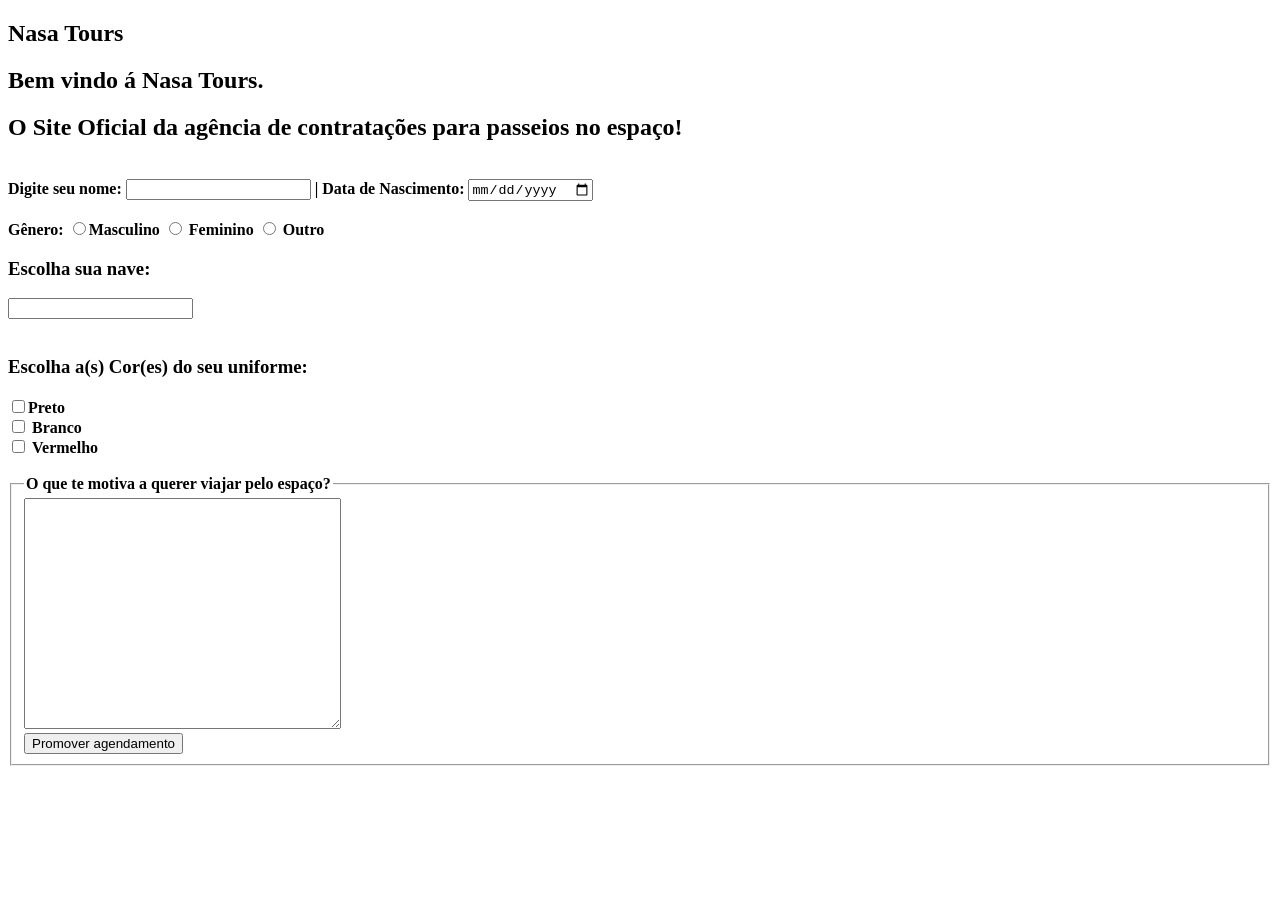
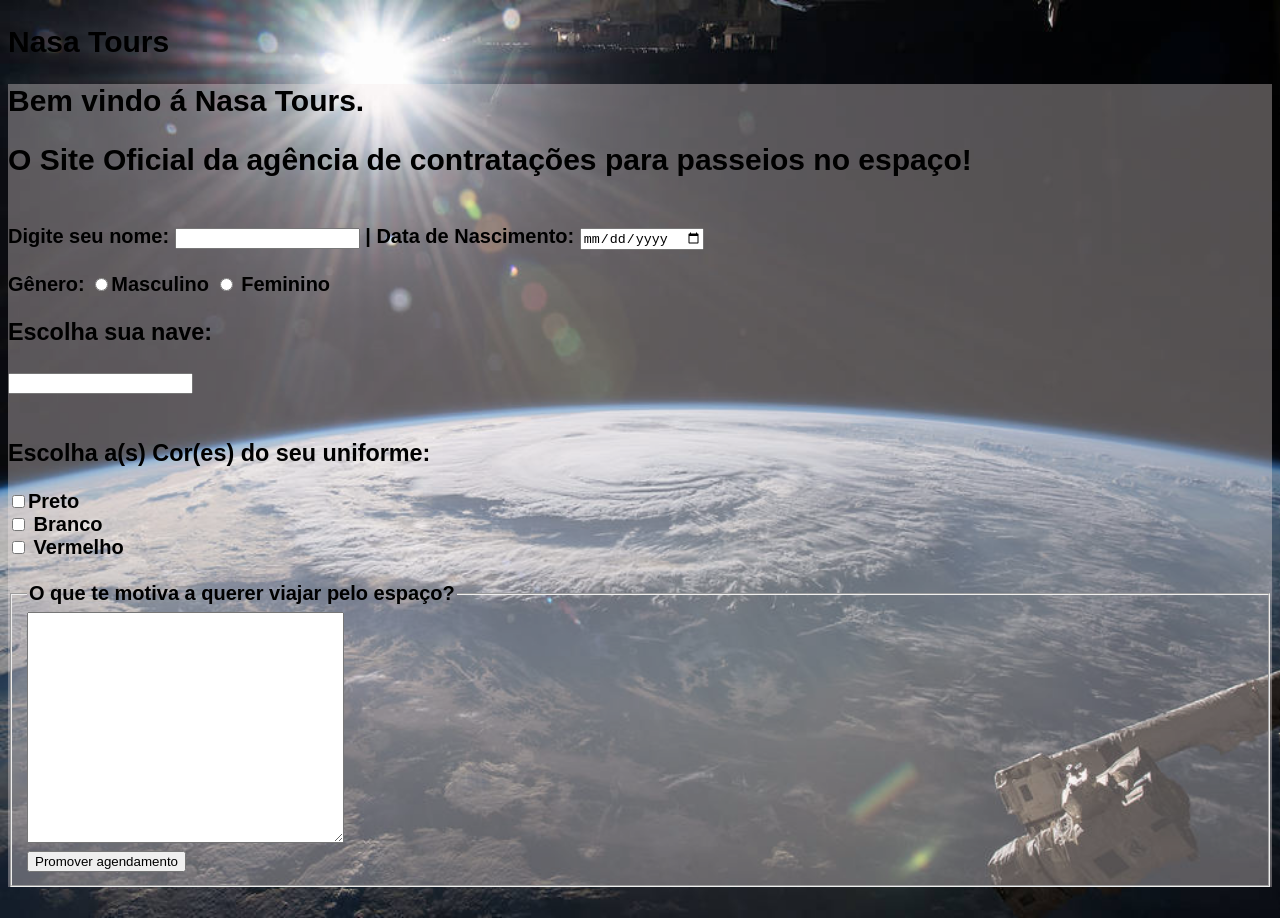
Before and after one commit to ErickLima77/Review, a plain HTML site: page Nasa.html in a window 1280 px wide. Before the commit the page ends 800 px from the top, so only its background shows below. Drawn offline with Linux system fonts and the light colour scheme.

Commit message:
Arquivo concluído

```diff
--- a/Nasa.css
+++ b/Nasa.css
@@ -1,4 +1,4 @@
-nav{ font-family: 'Segoe UI', Tahoma, Geneva, Verdana, sans-serif;
+.Estelar{ font-family: 'Segoe UI', Tahoma, Geneva, Verdana, sans-serif;
     font-size: 80px;
     text-align: center;
     color: blueviolet;
--- a/Nasa.html
+++ b/Nasa.html
@@ -5,7 +5,7 @@
     <meta charset="UTF-8">
     <meta http-equiv="X-UA-Compatible" content="IE=edge">
     <meta name="viewport" content="width=device-width, initial-scale=1.0">
-    <link rel="stylesheet" href="NZ.css">
+    <link rel="stylesheet" href="Nasa.css">
     <title> N A S A </title>
 </head>
 
@@ -36,7 +36,6 @@
         <strong>Gênero:</strong>
         <input type="radio" name="Gen" value="Feminino"><strong>Masculino</strong>
         <input type="radio" name="Gen" value="Masculino"> <strong>Feminino</strong>
-        <input type="radio" name="Gen" value="Outro"> <strong>Outro</strong>
     </div>
 
     <div id="nave">
```
